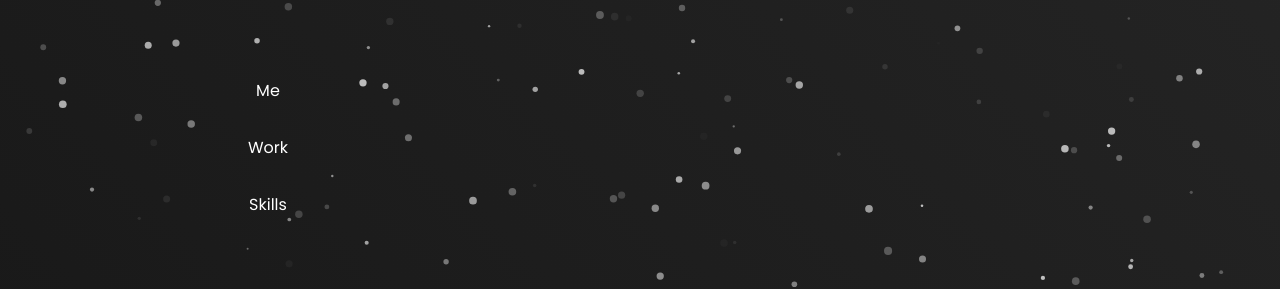
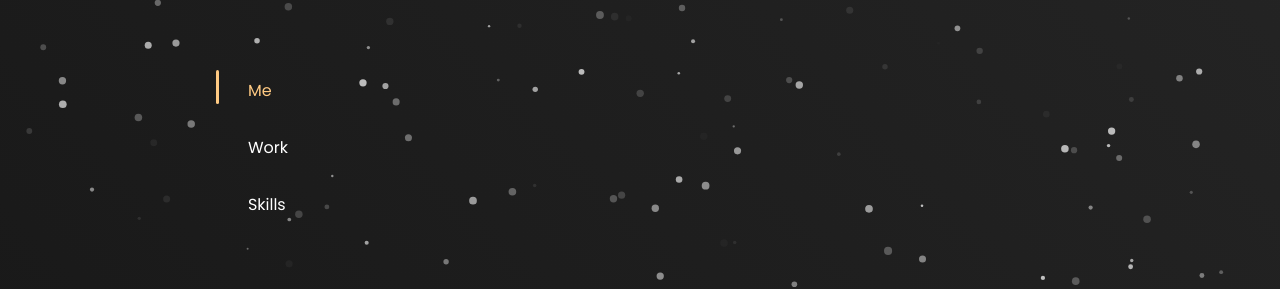
Before and after one commit to aedit/v2, a Nuxt app: page /about in a window 1280 px wide. Shown: the part 122-411 px from the top of the page. Built offline with nearby package versions, Linux system fonts and the light colour scheme.

Commit message:
enhanc: animation added to links in about

```diff
--- a/assets/styles/pages/_about.scss
+++ b/assets/styles/pages/_about.scss
@@ -11,12 +11,38 @@
     align-items: center;
     margin-right: 2rem;
     ul {
+      position: relative;
       display: flex;
       flex-direction: column;
       li {
-        padding: 0.5rem 2rem;
+        text-align: center;
+        display: flex;
         margin-bottom: 1rem;
-        text-align: center;
+
+        a {
+          padding: 0.5rem 2rem;
+          transition: 0.2s ease-in color;
+          &.nuxt-link-exact-active {
+            color: map-get($color-map, primary);
+          }
+        }
+
+        &:hover {
+          a {
+            color: map-get($color-map, primary);
+          }
+        }
+      }
+
+      .selected-indicator {
+        position: absolute;
+        left: 0;
+        top: 0;
+        width: 3px;
+        height: 40px;
+        background-color: map-get($color-map, primary);
+        border-radius: 5px;
+        transition: 0.2s ease top;
       }
     }
 
--- a/pages/about.vue
+++ b/pages/about.vue
@@ -1,10 +1,17 @@
 <template>
   <div class="about">
     <div class="about__links">
-      <ul>
-        <NuxtLink to="/about"><li>Me</li></NuxtLink>
-        <NuxtLink to="/about/work"><li>Work</li></NuxtLink>
-        <NuxtLink to="/about/skills"><li>Skills</li></NuxtLink>
+      <ul ref="links-list">
+        <li
+          v-for="(item, index) in childLinks"
+          :key="index"
+          :ref="item.ref"
+          @click="moveIndicator(item.ref)"
+        >
+          <NuxtLink :to="item.route">{{ item.title }}</NuxtLink>
+        </li>
+
+        <span ref="selected-indicator" class="selected-indicator"></span>
       </ul>
       <button
         class="download-resume pointer px-6 py-1 rounded fw-400 border-primary"
@@ -23,7 +30,43 @@
 
 <script>
 export default {
+  data() {
+    return {
+      childLinks: [
+        {
+          ref: 'about-me',
+          route: '/about',
+          title: 'Me',
+        },
+        {
+          ref: 'about-work',
+          route: '/about/work',
+          title: 'Work',
+        },
+        {
+          ref: 'about-skills',
+          route: '/about/skills',
+          title: 'Skills',
+        },
+      ],
+    }
+  },
+  mounted() {
+    this.resetIndicator()
+  },
   methods: {
+    moveIndicator(ref) {
+      this.$refs['selected-indicator'].style.top =
+        this.$refs[ref][0].offsetTop + 'px'
+    },
+    resetIndicator() {
+      const selectedIndicatorStyle = this.$refs['selected-indicator'].style
+      const parentElement = this.$el.querySelector(
+        '.nuxt-link-exact-active'
+      ).parentElement
+      selectedIndicatorStyle.top = parentElement.offsetTop + 'px'
+      selectedIndicatorStyle.height = parentElement.clientHeight + 'px'
+    },
     openResume() {
       window.open('/resume.pdf', '_blank')
     },
```
